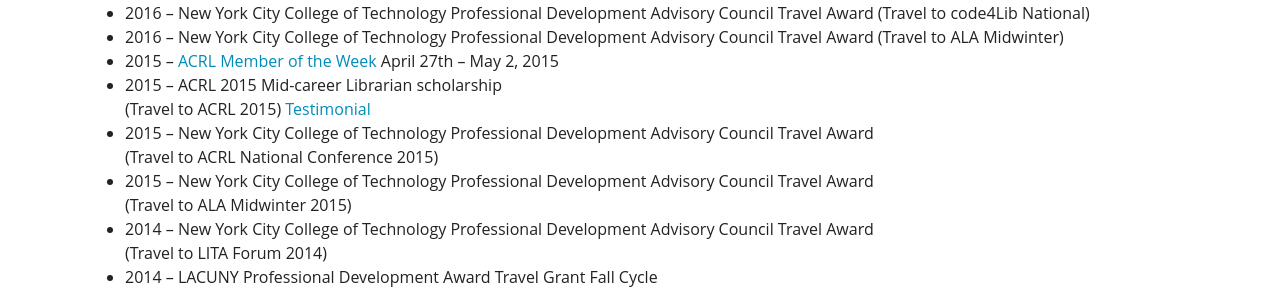
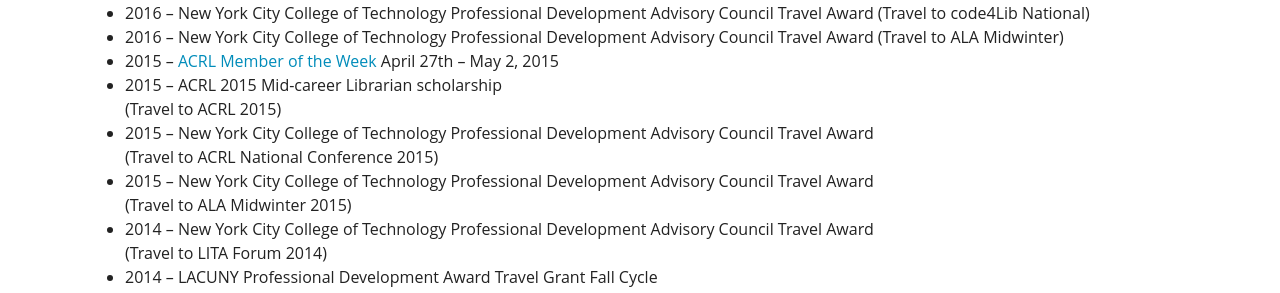
Before and after one commit to KentuckyFriedTofu/kentuckyfriedtofu.github.io.bak2, a Jekyll site: the page built from cv.md, in a window 1280 px wide and 900 px high, scrolled down 6469 px. Shown: the part 162-455 px from the top of the window. Built offline with Jekyll 4.4.1, drawn with Linux system fonts in a browser that asks for light colours.

Commit message:
Update cv.md

```diff
--- a/cv.md
+++ b/cv.md
@@ -210,7 +210,7 @@ Grant provided films that higlight America's Civil Rights Movement. Grant applic
 * 2016 – New York City College of Technology Professional Development Advisory Council Travel Award (Travel to ALA Midwinter)<br>
 * 2015 – [ACRL Member of the Week](https://acrl.ala.org/acrlinsider/member-of-the-week-junior-tidal/) April 27th – May 2, 2015<br>
 * 2015 – ACRL 2015 Mid-career Librarian scholarship<br>
-    (Travel to ACRL 2015) [Testimonial](http://acrl.ala.org/acrl75/?p=1453)<br>
+    (Travel to ACRL 2015)<br>
 * 2015 – New York City College of Technology Professional Development Advisory Council Travel Award<br>
     (Travel to ACRL National Conference 2015)<br>
 * 2015 – New York City College of Technology Professional Development Advisory Council Travel Award<br>
```
